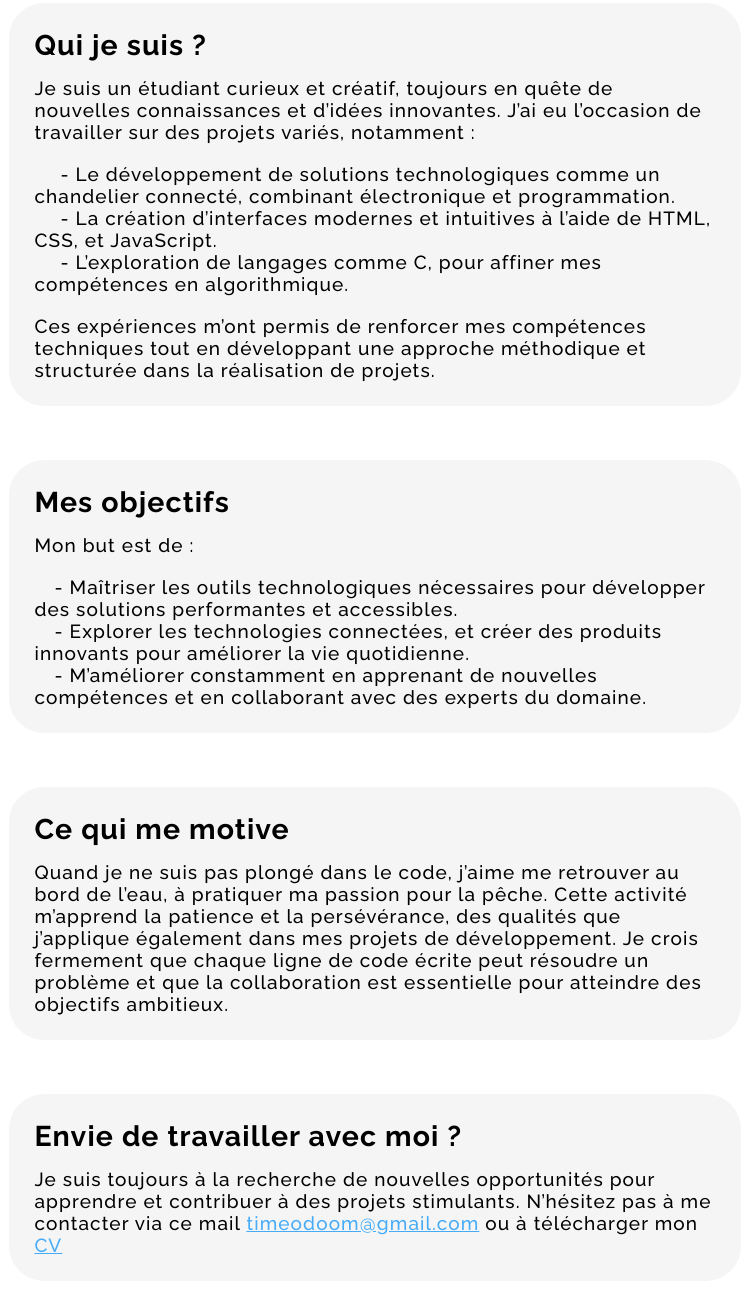
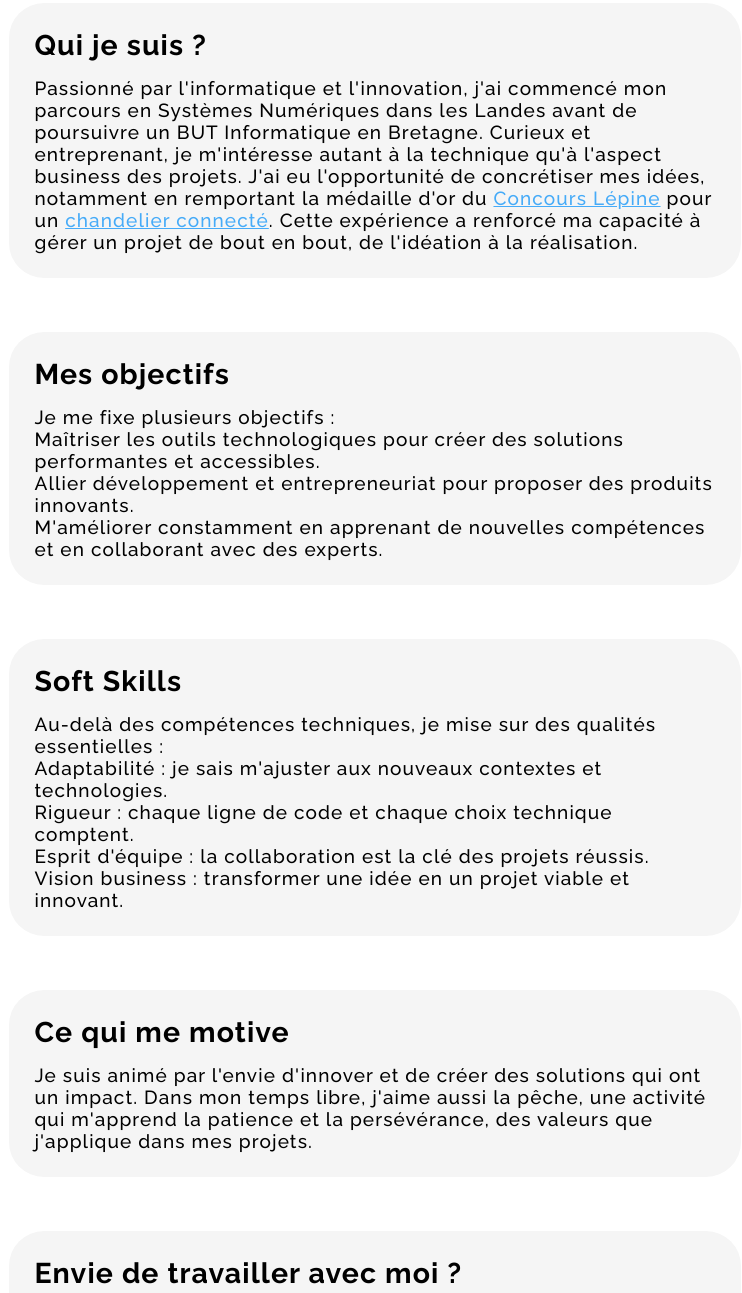
Before and after one commit to TimeoDoom/Portfolio-Timeo, a plain HTML site: page about.html in a window 1280 px wide. Shown: the part 369-1662 px from the top of the page, without its empty margins (265-1007 px from the left). Drawn offline with nearby package versions, Linux system fonts and the light colour scheme.

Commit message:
Update about.html

```diff
--- a/about.html
+++ b/about.html
@@ -3,7 +3,7 @@
   <head>
     <meta charset="UTF-8" />
     <meta name="viewport" content="width=device-width, initial-scale=1.0" />
-    <link rel="stylesheet" href="./style.css" />
+    <link rel="stylesheet" href="../style.css" />
     <title>Timéo DOOM | Portfolio</title>
   </head>
   <body>
@@ -53,48 +53,64 @@
         <article>
           <h2>Qui je suis ?</h2>
           <p>
-            Je suis un étudiant curieux et créatif, toujours en quête de
-            nouvelles connaissances et d’idées innovantes. J’ai eu l’occasion de
-            travailler sur des projets variés, notamment :
-          </p>
-
-          <ul style="list-style: none; margin: 20px 0 20px 0">
-            <li>
-              &emsp; - Le développement de solutions technologiques comme un
-              chandelier connecté, combinant électronique et programmation.
-            </li>
-            <li>
-              &emsp; - La création d’interfaces modernes et intuitives à l’aide
-              de HTML, CSS, et JavaScript.
-            </li>
-            <li>
-              &emsp; - L’exploration de langages comme C, pour affiner mes
-              compétences en algorithmique.
-            </li>
-          </ul>
-
-          <p>
-            Ces expériences m’ont permis de renforcer mes compétences techniques
-            tout en développant une approche méthodique et structurée dans la
-            réalisation de projets.
+            Passionné par l'informatique et l'innovation, j'ai commencé mon
+            parcours en Systèmes Numériques dans les Landes avant de poursuivre
+            un BUT Informatique en Bretagne. Curieux et entreprenant, je
+            m'intéresse autant à la technique qu'à l'aspect business des
+            projets. J'ai eu l'opportunité de concrétiser mes idées, notamment
+            en remportant la médaille d'or du
+            <a href="https://www.concours-lepine.com/" target="_blank"
+              >Concours Lépine</a
+            >
+            pour un
+            <a href="https://chandelier-connecte.onrender.com/"
+              >chandelier connecté</a
+            >. Cette expérience a renforcé ma capacité à gérer un projet de bout
+            en bout, de l'idéation à la réalisation.
           </p>
         </article>
 
         <article>
           <h2>Mes objectifs</h2>
-          <p>Mon but est de :</p>
-          <ul style="list-style: none; margin-top: 20px">
+          <p>Je me fixe plusieurs objectifs :</p>
+          <ul>
             <li>
-              &emsp;- Maîtriser les outils technologiques nécessaires pour
-              développer des solutions performantes et accessibles.
+              Maîtriser les outils technologiques pour créer des solutions
+              performantes et accessibles.
             </li>
             <li>
-              &emsp;- Explorer les technologies connectées, et créer des
-              produits innovants pour améliorer la vie quotidienne.
+              Allier développement et entrepreneuriat pour proposer des
+              produits innovants.
             </li>
             <li>
-              &emsp;- M’améliorer constamment en apprenant de nouvelles
-              compétences et en collaborant avec des experts du domaine.
+              M'améliorer constamment en apprenant de nouvelles compétences et
+              en collaborant avec des experts.
+            </li>
+          </ul>
+        </article>
+
+        <article>
+          <h2>Soft Skills</h2>
+          <p>
+            Au-delà des compétences techniques, je mise sur des qualités
+            essentielles :
+          </p>
+          <ul>
+            <li>
+              Adaptabilité : je sais m'ajuster aux nouveaux contextes et
+              technologies.
+            </li>
+            <li>
+              Rigueur : chaque ligne de code et chaque choix technique
+              comptent.
+            </li>
+            <li>
+              Esprit d'équipe : la collaboration est la clé des projets
+              réussis.
+            </li>
+            <li>
+              Vision business : transformer une idée en un projet viable et
+              innovant.
             </li>
           </ul>
         </article>
@@ -102,24 +118,20 @@
         <article>
           <h2>Ce qui me motive</h2>
           <p>
-            Quand je ne suis pas plongé dans le code, j’aime me retrouver au
-            bord de l’eau, à pratiquer ma passion pour la pêche. Cette activité
-            m’apprend la patience et la persévérance, des qualités que
-            j’applique également dans mes projets de développement. Je crois
-            fermement que chaque ligne de code écrite peut résoudre un problème
-            et que la collaboration est essentielle pour atteindre des objectifs
-            ambitieux.
+            Je suis animé par l'envie d'innover et de créer des solutions qui
+            ont un impact. Dans mon temps libre, j'aime aussi la pêche, une
+            activité qui m'apprend la patience et la persévérance, des valeurs
+            que j'applique dans mes projets.
           </p>
         </article>
 
         <article>
           <h2>Envie de travailler avec moi ?</h2>
           <p>
-            Je suis toujours à la recherche de nouvelles opportunités pour
-            apprendre et contribuer à des projets stimulants. N’hésitez pas à me
-            contacter via ce mail
-            <a href="mailto:timeodoom@gmail.com">timeodoom@gmail.com</a> ou à
-            télécharger mon <a href="./assets/pdf/monCV.pdf">CV</a>
+            Je suis toujours à la recherche de nouvelles opportunités.
+            Contactez-moi par email :
+            <a href="mailto:timeodoom@gmail.com">timeodoom@gmail.com</a> ou
+            téléchargez mon <a href="../assets/pdf/monCV.pdf">CV</a>.
           </p>
         </article>
       </section>
@@ -127,7 +139,7 @@
 
     <footer class="otherFooter">
       <button id="theme-switch">
-        <img id="icon" src="./assets/moon.svg" alt="" />
+        <img id="icon" src="../assets/moon.svg" alt="" />
       </button>
       <ul>
         <li>
@@ -143,6 +155,6 @@
       </ul>
     </footer>
 
-    <script src="./script.js"></script>
+    <script src="../js/script.js"></script>
   </body>
 </html>
```
